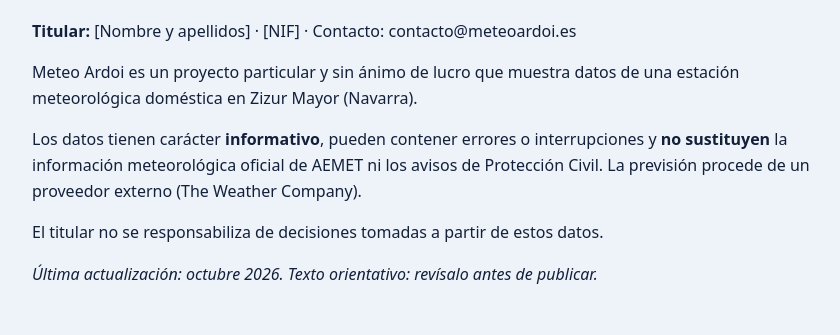
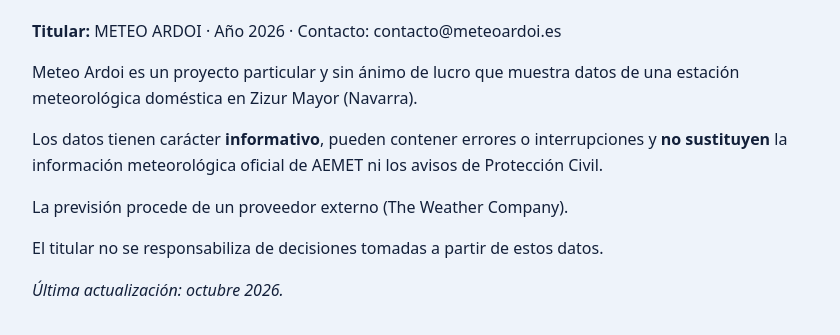
Before and after one commit to meteoardoi/meteo-ardoi, a website: page aviso-legal.html in a window 1280 px wide. Shown: the part 149-484 px from the top of the page, without its empty margins (218-1058 px from the left). Drawn offline with Linux system fonts and the light colour scheme.

Commit message:
Update aviso-legal.html

```diff
--- a/aviso-legal.html
+++ b/aviso-legal.html
@@ -1,4 +1,4 @@
 <!DOCTYPE html><html lang="es"><head><meta charset="UTF-8"><meta name="viewport" content="width=device-width,initial-scale=1"><title>Aviso legal · Meteo Ardoi</title>
 <style>body{font-family:system-ui,sans-serif;max-width:780px;margin:auto;padding:2rem 1rem;line-height:1.6;background:#0f1724;color:#e8eef9}a{color:#38bdf8}@media(prefers-color-scheme:light){body{background:#eef3fa;color:#13203a}}</style></head>
-<body><p><a href="index.html">← Volver a Meteo Ardoi</a></p><h1>Aviso legal</h1><p><b>Titular:</b> [Nombre y apellidos] · [NIF] · Contacto: contacto@meteoardoi.es</p><p>Meteo Ardoi es un proyecto particular y sin ánimo de lucro que muestra datos de una estación meteorológica doméstica en Zizur Mayor (Navarra).</p><p>Los datos tienen carácter <b>informativo</b>, pueden contener errores o interrupciones y <b>no sustituyen</b> la información meteorológica oficial de AEMET ni los avisos de Protección Civil. La previsión procede de un proveedor externo (The Weather Company).</p><p>El titular no se responsabiliza de decisiones tomadas a partir de estos datos.</p>
-<p><em>Última actualización: octubre 2026. Texto orientativo: revísalo antes de publicar.</em></p></body></html>
+<body><p><a href="index.html">← Volver a Meteo Ardoi</a></p><h1>Aviso legal</h1><p><b>Titular:</b> METEO ARDOI · Año 2026 · Contacto: contacto@meteoardoi.es</p><p>Meteo Ardoi es un proyecto particular y sin ánimo de lucro que muestra datos de una estación meteorológica doméstica en Zizur Mayor (Navarra).</p><p>Los datos tienen carácter <b>informativo</b>, pueden contener errores o interrupciones y <b>no sustituyen</b> la información meteorológica oficial de AEMET ni los avisos de Protección Civil.</p><p>La previsión procede de un proveedor externo (The Weather Company).</p><p>El titular no se responsabiliza de decisiones tomadas a partir de estos datos.</p>
+<p><em>Última actualización: octubre 2026.</em></p></body></html>
```
